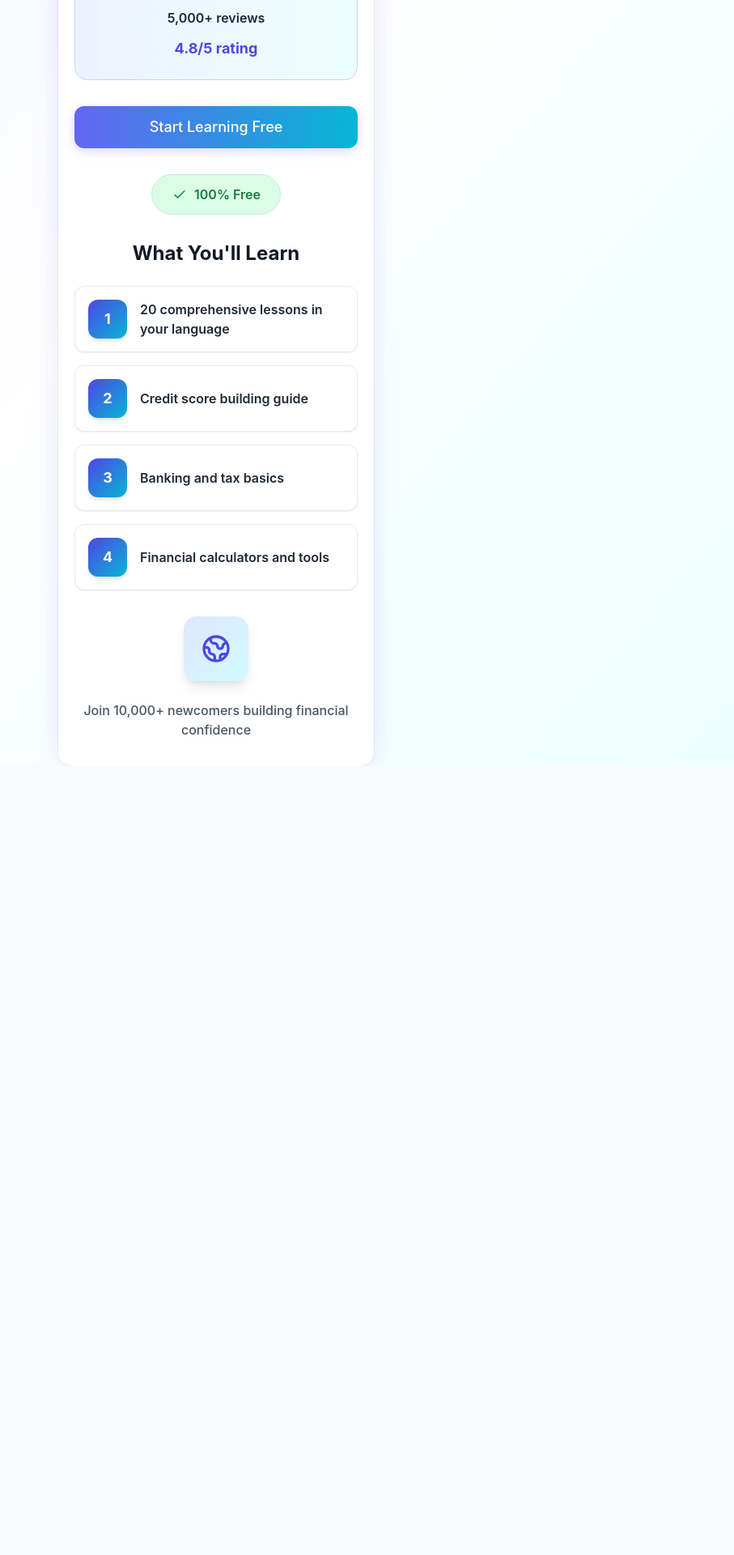
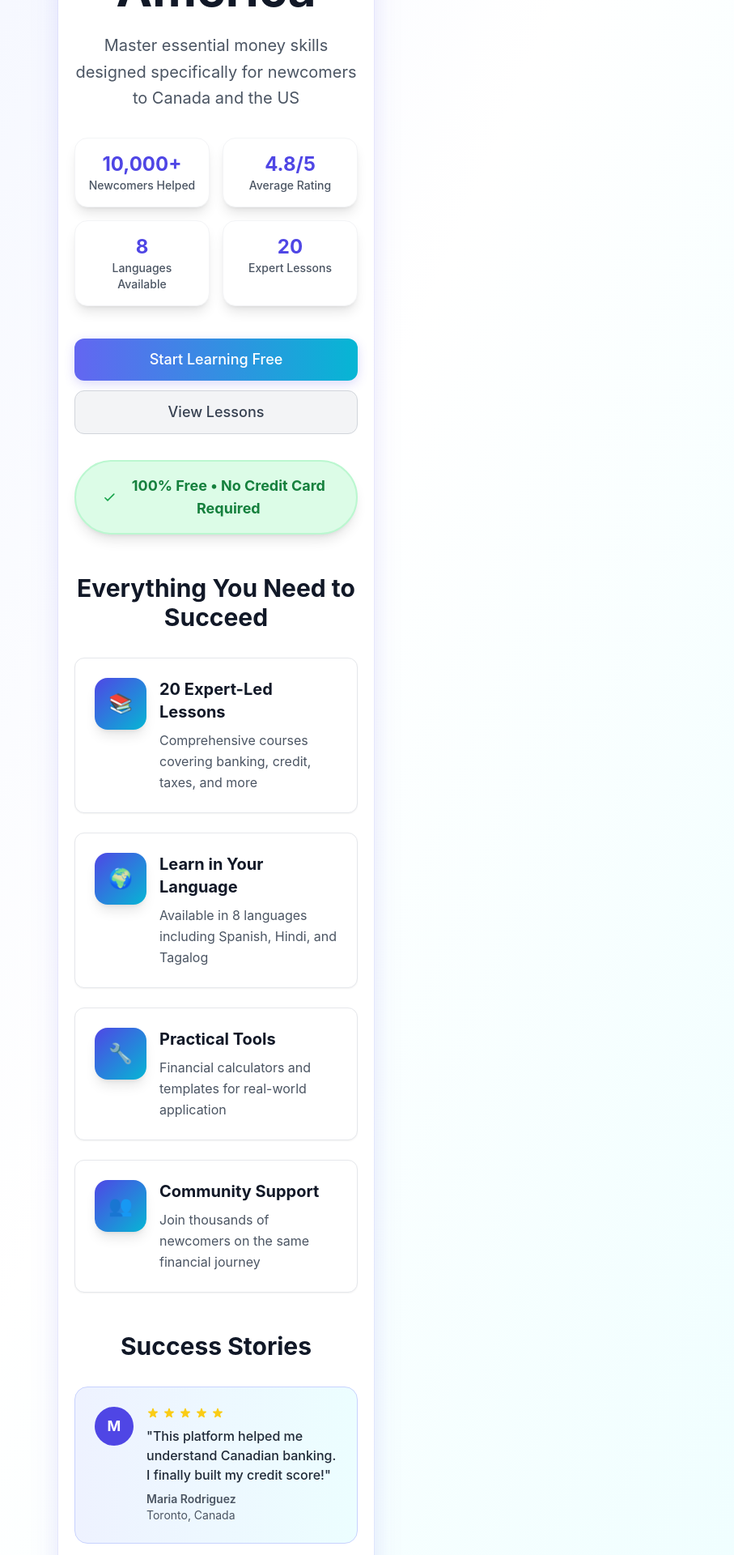
Before and after one commit to blueecho249-coder/immigrant-finance-app, a React (Vite) app: page / in a window 1280 px wide. Shown: the part 520-2440 px from the top of the page at 81% size, without its empty margins (373-1280 px from the left). Before the commit the page ends 1465 px from the top, so only its background shows below. Built offline with nearby package versions, Linux system fonts and the light colour scheme.

Commit message:
Enhance landing page: add stats, testimonials, and improved conversion elements

```diff
--- a/src/pages/LandingPage.jsx
+++ b/src/pages/LandingPage.jsx
@@ -35,71 +35,179 @@ export default function LandingPage({ language, onLanguageChange }) {
 
   const content = {
     en: {
-      title: "Master Your Financial Future",
-      subtitle: "Essential money skills for newcomers to Canada and the US",
+      title: "Build Your Financial Future in North America",
+      subtitle: "Master essential money skills designed specifically for newcomers to Canada and the US",
       cta: "Start Learning Free",
+      secondaryCta: "View Lessons",
       features: [
-        "20 comprehensive lessons in your language",
-        "Credit score building guide",
-        "Banking and tax basics",
-        "Financial calculators and tools"
+        {
+          title: "20 Expert-Led Lessons",
+          description: "Comprehensive courses covering banking, credit, taxes, and more",
+          icon: "📚"
+        },
+        {
+          title: "Learn in Your Language",
+          description: "Available in 8 languages including Spanish, Hindi, and Tagalog",
+          icon: "🌍"
+        },
+        {
+          title: "Practical Tools",
+          description: "Financial calculators and templates for real-world application",
+          icon: "🔧"
+        },
+        {
+          title: "Community Support",
+          description: "Join thousands of newcomers on the same financial journey",
+          icon: "👥"
+        }
+      ],
+      stats: [
+        { number: "10,000+", label: "Newcomers Helped" },
+        { number: "4.8/5", label: "Average Rating" },
+        { number: "8", label: "Languages Available" },
+        { number: "20", label: "Expert Lessons" }
+      ],
+      testimonials: [
+        {
+          name: "Maria Rodriguez",
+          location: "Toronto, Canada",
+          text: "This platform helped me understand Canadian banking. I finally built my credit score!",
+          rating: 5
+        },
+        {
+          name: "Raj Patel",
+          location: "New York, USA",
+          text: "The tax basics section saved me thousands. Clear, simple, and in my language.",
+          rating: 5
+        }
       ],
       trust: "Join 10,000+ newcomers building financial confidence",
-      social: ["5,000+ reviews", "4.8/5 rating"],
       exitPopup: {
-        title: "Wait! Don't miss this opportunity",
-        subtitle: "Get started today and take control of your financial future",
+        title: "Wait! Your Financial Journey Starts Here",
+        subtitle: "Don't miss this opportunity to learn essential money skills that will help you succeed in North America",
         cta: "Continue Learning"
       },
       timePopup: {
-        title: "Ready to take the next step?",
-        subtitle: "Thousands have already started their journey to financial success",
+        title: "Ready to Transform Your Financial Future?",
+        subtitle: "Thousands of newcomers have already started their journey. Begin yours today.",
         cta: "Start Now"
       }
     },
     es: {
-      title: "Domina Tu Futuro Financiero",
-      subtitle: "Habilidades esenciales de dinero para recién llegados a Canadá y EE. UU.",
+      title: "Construye Tu Futuro Financiero en América del Norte",
+      subtitle: "Domina habilidades esenciales de dinero diseñadas específicamente para recién llegados a Canadá y EE. UU.",
       cta: "Comenzar Aprender Gratis",
+      secondaryCta: "Ver Lecciones",
       features: [
-        "20 lecciones integrales en tu idioma",
-        "Guía para construir crédito",
-        "Conceptos bancarios y fiscales básicos",
-        "Calculadoras y herramientas financieras"
+        {
+          title: "20 Lecciones con Expertos",
+          description: "Cursos integrales que cubren banca, crédito, impuestos y más",
+          icon: "📚"
+        },
+        {
+          title: "Aprende en tu Idioma",
+          description: "Disponible en 8 idiomas incluyendo español, hindi y tagalo",
+          icon: "🌍"
+        },
+        {
+          title: "Herramientas Prácticas",
+          description: "Calculadoras financieras y plantillas para aplicación real",
+          icon: "🔧"
+        },
+        {
+          title: "Apoyo Comunitario",
+          description: "Únete a miles de recién llegados en el mismo viaje financiero",
+          icon: "👥"
+        }
+      ],
+      stats: [
+        { number: "10,000+", label: "Recién Llegados Ayudados" },
+        { number: "4.8/5", label: "Calificación Promedio" },
+        { number: "8", label: "Idiomas Disponibles" },
+        { number: "20", label: "Lecciones de Expertos" }
+      ],
+      testimonials: [
+        {
+          name: "Ana García",
+          location: "Toronto, Canadá",
+          text: "Esta plataforma me ayudó a entender la banca canadiense. ¡Finalmente construí mi puntaje de crédito!",
+          rating: 5
+        },
+        {
+          name: "Carlos Méndez",
+          location: "Nueva York, EE. UU.",
+          text: "La sección de impuestos básicos me ahorró miles. Claro, simple y en mi idioma.",
+          rating: 5
+        }
       ],
       trust: "Únete a más de 10,000 recién llegados construyendo confianza financiera",
-      social: ["5,000+ reseñas", "4.8/5 calificación"],
       exitPopup: {
-        title: "¡Espera! No te pierdas esta oportunidad",
-        subtitle: "Comienza hoy y toma el control de tu futuro financiero",
+        title: "¡Espera! Tu Viaje Financiero Comienza Aquí",
+        subtitle: "No te pierdas esta oportunidad de aprender habilidades esenciales de dinero que te ayudarán a tener éxito en América del Norte",
         cta: "Continuar Aprendiendo"
       },
       timePopup: {
-        title: "¿Listo para dar el siguiente paso?",
-        subtitle: "Miles ya han comenzado su camino hacia el éxito financiero",
+        title: "¿Listo para Transformar tu Futuro Financiero?",
+        subtitle: "Miles de recién llegados ya han comenzado su viaje. Comienza el tuyo hoy.",
         cta: "Comenzar Ahora"
       }
     },
     hi: {
-      title: "अपने वित्तीय भविष्य पर मास्टर करें",
-      subtitle: "कनाडा और यूएस में नए आने वालों के लिए आवश्यक धन कौशल",
+      title: "उत्तरी अमेरिका में अपना वित्तीय भविष्य बनाएं",
+      subtitle: "कनाडा और यूएस में नए आने वालों के लिए विशेष रूप से डिज़ाइन की गई आवश्यक धन कौशल में महारत हासिल करें",
       cta: "मुफ्त में सीखना शुरू करें",
+      secondaryCta: "पाठ देखें",
       features: [
-        "अपनी भाषा में 20 व्यापक पाठ",
-        "क्रेडिट स्कोर बनाने की गाइड",
-        "बैंकिंग और टैक्स की बुनियादी बातें",
-        "वित्तीय कैलकुलेटर और उपकरण"
+        {
+          title: "20 विशेषज्ञ-नेतृत्व वाले पाठ",
+          description: "बैंकिंग, क्रेडिट, टैक्स और अधिक को कवर करने वाले व्यापक कोर्स",
+          icon: "📚"
+        },
+        {
+          title: "अपनी भाषा में सीखें",
+          description: "स्पैनिश, हिंदी और टैगालोग सहित 8 भाषाओं में उपलब्ध",
+          icon: "🌍"
+        },
+        {
+          title: "व्यावहारिक उपकरण",
+          description: "वास्तविक दुनिया अनुप्रयोग के लिए वित्तीय कैलकुलेटर और टेम्पलेट",
+          icon: "🔧"
+        },
+        {
+          title: "सामुदायिक समर्थन",
+          description: "उसी वित्तीय यात्रा पर हजारों नए आने वालों के साथ शामिल हों",
+          icon: "👥"
+        }
+      ],
+      stats: [
+        { number: "10,000+", label: "नए आने वालों की मदद की" },
+        { number: "4.8/5", label: "औसत रेटिंग" },
+        { number: "8", label: "उपलब्ध भाषाएं" },
+        { number: "20", label: "विशेषज्ञ पाठ" }
+      ],
+      testimonials: [
+        {
+          name: "प्रिया शर्मा",
+          location: "टोरंटो, कनाडा",
+          text: "इस प्लेटफॉर्म ने मुझे कनाडाई बैंकिंग समझने में मदद की। मैंने आखिरकार अपना क्रेडिट स्कोर बनाया!",
+          rating: 5
+        },
+        {
+          name: "राहुल वर्मा",
+          location: "न्यूयॉर्क, यूएस",
+          text: "टैक्स बेसिक्स सेक्शन ने मुझे हजारों बचाए। स्पष्ट, सरल, और मेरी भाषा में।",
+          rating: 5
+        }
       ],
       trust: "10,000+ नए आने वालों के साथ वित्तीय आत्मविश्वास बनाने में शामिल हों",
-      social: ["5,000+ समीक्षाएं", "4.8/5 रेटिंग"],
       exitPopup: {
-        title: "रुकिए! यह अवसर न चूकें",
-        subtitle: "आज शुरू करें और अपने वित्तीय भविष्य पर नियंत्रण करें",
+        title: "रुकिए! आपका वित्तीय यात्रा यहां शुरू होती है",
+        subtitle: "उत्तरी अमेरिका में सफल होने में मदद करने वाले आवश्यक धन कौशल सीखने का अवसर न चूकें",
         cta: "सीखना जारी रखें"
       },
       timePopup: {
-        title: "अगला कदम उठाने के लिए तैयार हैं?",
-        subtitle: "हजारों ने अपनी वित्तीय सफलता की यात्रा शुरू कर दी है",
+        title: "अपना वित्तीय भविष्य बदलने के लिए तैयार हैं?",
+        subtitle: "हजारों नए आने वाले पहले ही अपनी यात्रा शुरू कर चुके हैं। आज अपनी शुरुआत करें।",
         cta: "अभी शुरू करें"
       }
     }
@@ -130,86 +238,134 @@ export default function LandingPage({ language, onLanguageChange }) {
           <main className="flex-1 overflow-y-auto">
             <div className="px-4 py-8 sm:px-5">
               {/* Hero Section */}
-              <div className="text-center">
+              <div className="text-center mb-12">
                 <div className="mb-8">
-                  <div className="mx-auto h-20 w-20 rounded-2xl gradient-header flex items-center justify-center mb-6 shadow-lg">
-                    <svg className="h-10 w-10 text-white" fill="none" stroke="currentColor" viewBox="0 0 24 24">
+                  <div className="mx-auto h-24 w-24 rounded-3xl gradient-header flex items-center justify-center mb-8 shadow-2xl">
+                    <svg className="h-12 w-12 text-white" fill="none" stroke="currentColor" viewBox="0 0 24 24">
                       <path strokeLinecap="round" strokeLinejoin="round" strokeWidth={2} d="M12 8c-1.657 0-3 .895-3 2s1.343 2 3 2 3 .895 3 2-1.343 2-3 2m0-8c1.11 0 2.08.402 2.599 1M12 8V7m0 1v8m0 0v1m0-1c-1.11 0-2.08-.402-2.599-1M21 12a9 9 0 11-18 0 9 9 0 0118 0z" />
                     </svg>
                   </div>
-                  <h1 className="mb-4 text-4xl font-bold text-gray-900 sm:text-5xl leading-tight">
+                  <h1 className="mb-6 text-5xl font-bold text-gray-900 sm:text-6xl leading-tight">
                     {t.title}
                   </h1>
-                  <p className="mb-8 text-xl text-gray-600 leading-relaxed max-w-md mx-auto">
+                  <p className="mb-8 text-xl text-gray-600 leading-relaxed max-w-lg mx-auto">
                     {t.subtitle}
                   </p>
                 </div>
 
-                {/* Social Proof */}
-                <div className="mb-8 rounded-2xl bg-gradient-to-r from-indigo-50 to-cyan-50 border border-indigo-200 p-6">
-                  <div className="flex flex-col items-center gap-3">
-                    <div className="flex gap-1">
-                      {[1,2,3,4,5].map(i => (
-                        <svg key={i} className="h-6 w-6 text-yellow-400" fill="currentColor" viewBox="0 0 20 20">
-                          <path d="M9.049 2.927c.3-.921 1.603-.921 1.902 0l1.07 3.292a1 1 0 00.95.69h3.462c.969 0 1.371 1.24.588 1.81l-2.8 2.034a1 1 0 00-.364 1.118l1.07 3.292c.3.921-.755 1.688-1.54 1.118l-2.8-2.034a1 1 0 00-1.175 0l-2.8 2.034c-.784.57-1.838-.197-1.539-1.118l1.07-3.292a1 1 0 00-.364-1.118L2.98 8.72c-.783-.57-.38-1.81.588-1.81h3.461a1 1 0 00.951-.69l1.07-3.292z" />
-                        </svg>
+                {/* Stats Section */}
+                <div className="mb-10 grid grid-cols-2 gap-4 max-w-sm mx-auto">
+                  {t.stats.map((stat, index) => (
+                    <div key={index} className="bg-white rounded-2xl p-4 shadow-lg border border-gray-100">
+                      <div className="text-2xl font-bold text-indigo-600">{stat.number}</div>
+                      <div className="text-sm text-gray-600 font-medium">{stat.label}</div>
+                    </div>
                   ))}
-                    </div>
-                    <div className="text-base font-semibold text-gray-800">{t.social[0]}</div>
-                    <div className="text-lg text-indigo-600 font-bold">{t.social[1]}</div>
-                  </div>
                 </div>
 
                 {/* Main CTA */}
+                <div className="mb-8 space-y-3">
                   <Link
                     to="/learn"
-                  className="mb-8 inline-block w-full btn-primary text-lg py-4"
+                    className="block w-full btn-primary text-lg py-4 shadow-xl"
                   >
                     {t.cta}
                   </Link>
+                  <Link
+                    to="/learn"
+                    className="block w-full btn-secondary text-lg py-4"
+                  >
+                    {t.secondaryCta}
+                  </Link>
+                </div>
 
                 {/* Trust Badge */}
-                <div className="mb-8 text-center">
-                  <div className="inline-flex items-center gap-2 rounded-full bg-green-100 px-6 py-3 border border-green-200">
-                    <svg className="h-5 w-5 text-green-600" fill="none" stroke="currentColor" viewBox="0 0 24 24">
+                <div className="mb-12">
+                  <div className="inline-flex items-center gap-3 rounded-full bg-green-100 px-8 py-4 border-2 border-green-200 shadow-lg">
+                    <svg className="h-6 w-6 text-green-600" fill="none" stroke="currentColor" viewBox="0 0 24 24">
                       <path strokeLinecap="round" strokeLinejoin="round" strokeWidth={2} d="M5 13l4 4L19 7" />
                     </svg>
-                    <span className="text-base font-semibold text-green-700">100% Free</span>
+                    <span className="text-lg font-bold text-green-700">100% Free • No Credit Card Required</span>
                   </div>
                 </div>
               </div>
 
-              {/* Features Grid */}
-              <div className="mb-8">
-                <h2 className="mb-6 text-center text-2xl font-bold text-gray-900">
-                  What You'll Learn
+              {/* Features Section */}
+              <div className="mb-12">
+                <h2 className="mb-8 text-center text-3xl font-bold text-gray-900">
+                  Everything You Need to Succeed
                 </h2>
-                <div className="grid gap-4">
+                <div className="grid gap-6">
                   {t.features.map((feature, index) => (
-                    <div key={index} className="card p-4 hover:shadow-lg">
-                      <div className="flex items-center gap-4">
-                        <div className="flex-shrink-0 h-12 w-12 rounded-xl gradient-header flex items-center justify-center shadow-md">
-                          <span className="text-white text-lg font-bold">{index + 1}</span>
+                    <div key={index} className="card p-6 hover:shadow-xl transition-all">
+                      <div className="flex items-start gap-4">
+                        <div className="flex-shrink-0 h-16 w-16 rounded-2xl gradient-header flex items-center justify-center shadow-lg">
+                          <span className="text-2xl">{feature.icon}</span>
                         </div>
-                        <span className="text-gray-800 font-semibold text-base">{feature}</span>
+                        <div className="flex-1">
+                          <h3 className="mb-2 text-xl font-bold text-gray-900">{feature.title}</h3>
+                          <p className="text-gray-600 leading-relaxed">{feature.description}</p>
+                        </div>
                       </div>
                     </div>
                   ))}
                 </div>
               </div>
 
-              {/* Community Trust */}
-              <div className="text-center">
-                <div className="mb-6">
-                  <div className="mx-auto h-20 w-20 rounded-2xl bg-gradient-to-br from-indigo-100 to-cyan-100 flex items-center justify-center shadow-lg">
-                    <svg className="h-10 w-10 text-indigo-600" fill="none" stroke="currentColor" viewBox="0 0 24 24">
-                      <path strokeLinecap="round" strokeLinejoin="round" strokeWidth={2} d="M3.055 11H5a2 2 0 012 2v1a2 2 0 002 2 2 2 0 012 2v2.945M8 3.935V5.5A2.5 2.5 0 0010.5 8h.5a2 2 0 012 2 2 2 0 104 0 2 2 0 012-2h1.064M15 20.488V18a2 2 0 012-2h3.064M21 12a9 9 0 11-18 0 9 9 0 0118 0z" />
-                    </svg>
+              {/* Testimonials Section */}
+              <div className="mb-12">
+                <h2 className="mb-8 text-center text-3xl font-bold text-gray-900">
+                  Success Stories
+                </h2>
+                <div className="space-y-6">
+                  {t.testimonials.map((testimonial, index) => (
+                    <div key={index} className="bg-gradient-to-r from-indigo-50 to-cyan-50 rounded-2xl p-6 border border-indigo-200">
+                      <div className="flex items-start gap-4">
+                        <div className="flex-shrink-0">
+                          <div className="h-12 w-12 rounded-full bg-indigo-600 flex items-center justify-center">
+                            <span className="text-white font-bold text-lg">
+                              {testimonial.name.charAt(0)}
+                            </span>
                           </div>
                         </div>
-                <p className="text-base text-gray-600 font-medium max-w-sm mx-auto">
+                        <div className="flex-1">
+                          <div className="flex items-center gap-2 mb-2">
+                            <div className="flex gap-1">
+                              {[...Array(testimonial.rating)].map((_, i) => (
+                                <svg key={i} className="h-4 w-4 text-yellow-400" fill="currentColor" viewBox="0 0 20 20">
+                                  <path d="M9.049 2.927c.3-.921 1.603-.921 1.902 0l1.07 3.292a1 1 0 00.95.69h3.462c.969 0 1.371 1.24.588 1.81l-2.8 2.034a1 1 0 00-.364 1.118l1.07 3.292c.3.921-.755 1.688-1.54 1.118l-2.8-2.034a1 1 0 00-1.175 0l-2.8 2.034c-.784.57-1.838-.197-1.539-1.118l1.07-3.292a1 1 0 00-.364-1.118L2.98 8.72c-.783-.57-.38-1.81.588-1.81h3.461a1 1 0 00.951-.69l1.07-3.292z" />
+                                </svg>
+                              ))}
+                            </div>
+                          </div>
+                          <p className="text-gray-800 font-medium mb-2">"{testimonial.text}"</p>
+                          <div className="text-sm text-gray-600">
+                            <div className="font-semibold">{testimonial.name}</div>
+                            <div>{testimonial.location}</div>
+                          </div>
+                        </div>
+                      </div>
+                    </div>
+                  ))}
+                </div>
+              </div>
+
+              {/* Final CTA Section */}
+              <div className="text-center mb-8">
+                <div className="bg-gradient-to-r from-indigo-600 to-cyan-600 rounded-3xl p-8 text-white shadow-2xl">
+                  <h2 className="mb-4 text-3xl font-bold">
+                    Start Your Financial Journey Today
+                  </h2>
+                  <p className="mb-6 text-lg opacity-90 max-w-md mx-auto">
                     {t.trust}
                   </p>
+                  <Link
+                    to="/learn"
+                    className="inline-block bg-white text-indigo-600 font-bold py-4 px-8 rounded-xl hover:bg-gray-50 transition-all transform hover:scale-105 shadow-lg"
+                  >
+                    {t.cta}
+                  </Link>
+                </div>
               </div>
             </div>
           </main>
@@ -219,11 +375,18 @@ export default function LandingPage({ language, onLanguageChange }) {
       {/* Exit Intent Popup */}
       {showExitPopup && (
         <div className="fixed inset-0 z-50 flex items-center justify-center bg-black/50 backdrop-blur-sm px-4">
-          <div className="w-full max-w-sm rounded-2xl bg-white p-6 shadow-2xl">
-            <h3 className="mb-3 text-2xl font-bold text-gray-900">
+          <div className="w-full max-w-sm rounded-3xl bg-white p-8 shadow-2xl">
+            <div className="text-center mb-6">
+              <div className="mx-auto h-16 w-16 rounded-2xl gradient-header flex items-center justify-center mb-4">
+                <svg className="h-8 w-8 text-white" fill="none" stroke="currentColor" viewBox="0 0 24 24">
+                  <path strokeLinecap="round" strokeLinejoin="round" strokeWidth={2} d="M12 8c-1.657 0-3 .895-3 2s1.343 2 3 2 3 .895 3 2-1.343 2-3 2m0-8c1.11 0 2.08.402 2.599 1M12 8V7m0 1v8m0 0v1m0-1c-1.11 0-2.08-.402-2.599-1M21 12a9 9 0 11-18 0 9 9 0 0118 0z" />
+                </svg>
+              </div>
+            </div>
+            <h3 className="mb-4 text-2xl font-bold text-gray-900 text-center">
               {t.exitPopup.title}
             </h3>
-            <p className="mb-6 text-gray-600 text-base">
+            <p className="mb-6 text-gray-600 text-base text-center">
               {t.exitPopup.subtitle}
             </p>
             <div className="flex gap-3">
@@ -247,11 +410,18 @@ export default function LandingPage({ language, onLanguageChange }) {
       {/* Time-based Popup */}
       {showTimePopup && (
         <div className="fixed inset-0 z-50 flex items-center justify-center bg-black/50 backdrop-blur-sm px-4">
-          <div className="w-full max-w-sm rounded-2xl bg-white p-6 shadow-2xl">
-            <h3 className="mb-3 text-2xl font-bold text-gray-900">
+          <div className="w-full max-w-sm rounded-3xl bg-white p-8 shadow-2xl">
+            <div className="text-center mb-6">
+              <div className="mx-auto h-16 w-16 rounded-2xl gradient-header flex items-center justify-center mb-4">
+                <svg className="h-8 w-8 text-white" fill="none" stroke="currentColor" viewBox="0 0 24 24">
+                  <path strokeLinecap="round" strokeLinejoin="round" strokeWidth={2} d="M13 10V3L4 14h7v7l9-11h-7z" />
+                </svg>
+              </div>
+            </div>
+            <h3 className="mb-4 text-2xl font-bold text-gray-900 text-center">
               {t.timePopup.title}
             </h3>
-            <p className="mb-6 text-gray-600 text-base">
+            <p className="mb-6 text-gray-600 text-base text-center">
               {t.timePopup.subtitle}
             </p>
             <div className="flex gap-3">
```
Lines whose indentation alone changed are shown as unchanged.
